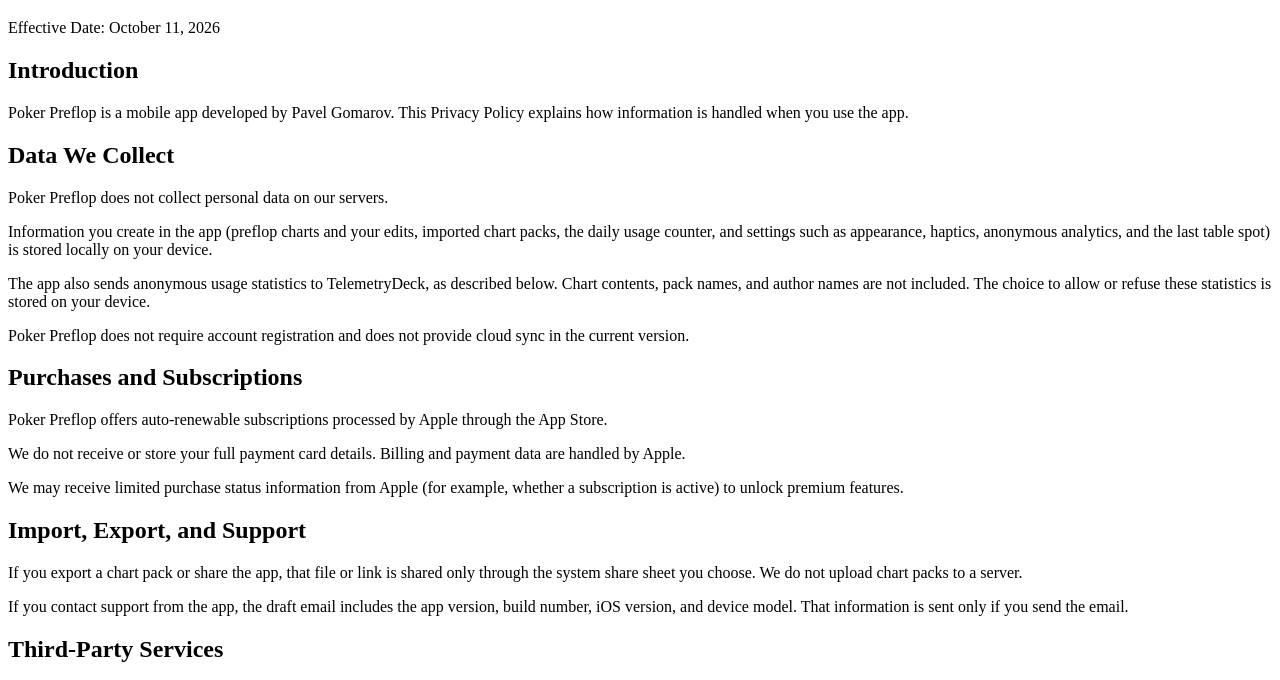
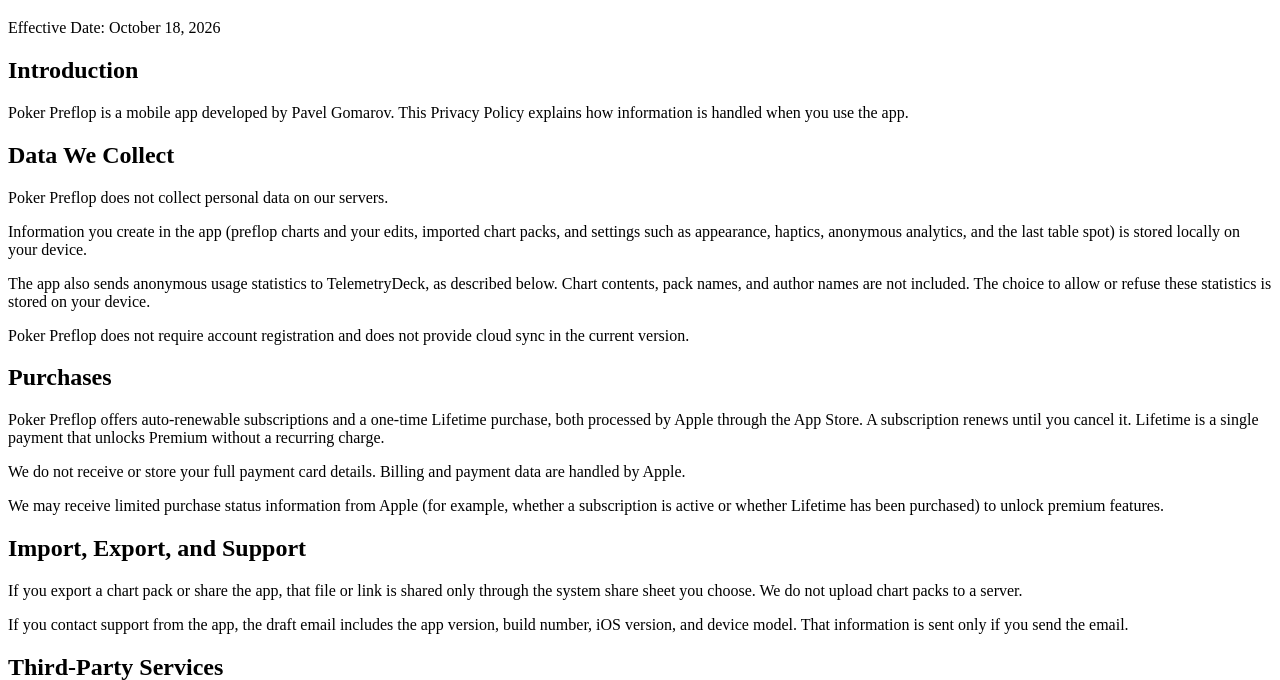
Before and after one commit to Gomarov/pokerpreflop-privacy, a plain HTML site: page index.html in a window 1280 px wide. Shown: the part 61-741 px from the top of the page. Drawn offline with Linux system fonts and the light colour scheme.

Commit message:
Update index.html

```diff
--- a/index.html
+++ b/index.html
@@ -8,21 +8,21 @@
 <body>
   <main>
     <h1>Privacy Policy for Poker Preflop</h1>
-    <p>Effective Date: October 11, 2026</p>
+    <p>Effective Date: October 18, 2026</p>
 
     <h2>Introduction</h2>
     <p>Poker Preflop is a mobile app developed by Pavel Gomarov. This Privacy Policy explains how information is handled when you use the app.</p>
 
     <h2>Data We Collect</h2>
     <p>Poker Preflop does not collect personal data on our servers.</p>
-    <p>Information you create in the app (preflop charts and your edits, imported chart packs, the daily usage counter, and settings such as appearance, haptics, anonymous analytics, and the last table spot) is stored locally on your device.</p>
+    <p>Information you create in the app (preflop charts and your edits, imported chart packs, and settings such as appearance, haptics, anonymous analytics, and the last table spot) is stored locally on your device.</p>
     <p>The app also sends anonymous usage statistics to TelemetryDeck, as described below. Chart contents, pack names, and author names are not included. The choice to allow or refuse these statistics is stored on your device.</p>
     <p>Poker Preflop does not require account registration and does not provide cloud sync in the current version.</p>
 
-    <h2>Purchases and Subscriptions</h2>
-    <p>Poker Preflop offers auto-renewable subscriptions processed by Apple through the App Store.</p>
+    <h2>Purchases</h2>
+    <p>Poker Preflop offers auto-renewable subscriptions and a one-time Lifetime purchase, both processed by Apple through the App Store. A subscription renews until you cancel it. Lifetime is a single payment that unlocks Premium without a recurring charge.</p>
     <p>We do not receive or store your full payment card details. Billing and payment data are handled by Apple.</p>
-    <p>We may receive limited purchase status information from Apple (for example, whether a subscription is active) to unlock premium features.</p>
+    <p>We may receive limited purchase status information from Apple (for example, whether a subscription is active or whether Lifetime has been purchased) to unlock premium features.</p>
 
     <h2>Import, Export, and Support</h2>
     <p>If you export a chart pack or share the app, that file or link is shared only through the system share sheet you choose. We do not upload chart packs to a server.</p>
@@ -30,7 +30,7 @@
 
     <h2>Third-Party Services</h2>
     <p>Poker Preflop does not use third-party advertising SDKs and does not use the advertising identifier (IDFA). The app does not show an App Tracking Transparency prompt.</p>
-    <p>Poker Preflop uses TelemetryDeck to understand how the app is used, for example which screens are opened and whether a subscription is purchased. TelemetryDeck is not used for advertising or for cross-app tracking.</p>
+    <p>Poker Preflop uses TelemetryDeck to understand how the app is used, for example which screens are opened and whether a subscription or the Lifetime purchase is completed. TelemetryDeck is not used for advertising or for cross-app tracking.</p>
     <p>Before anything is sent, TelemetryDeck turns a random identifier created on the device into a hash. The identifier itself does not leave the device and is not tied to your name, email, or Apple ID. Signals can also include technical details such as app version, iOS version, device model, language, and coarse time zone, plus the usage events described above.</p>
     <p>These statistics are on by default. You can turn them off at any time in Settings → Anonymous Analytics. After you turn them off, the app stops sending new events. Signals already received by TelemetryDeck cannot be tied back to you.</p>
     <p>TelemetryDeck’s own policy is at <a href="https://telemetrydeck.com/privacy/">https://telemetrydeck.com/privacy/</a>.</p>
```
